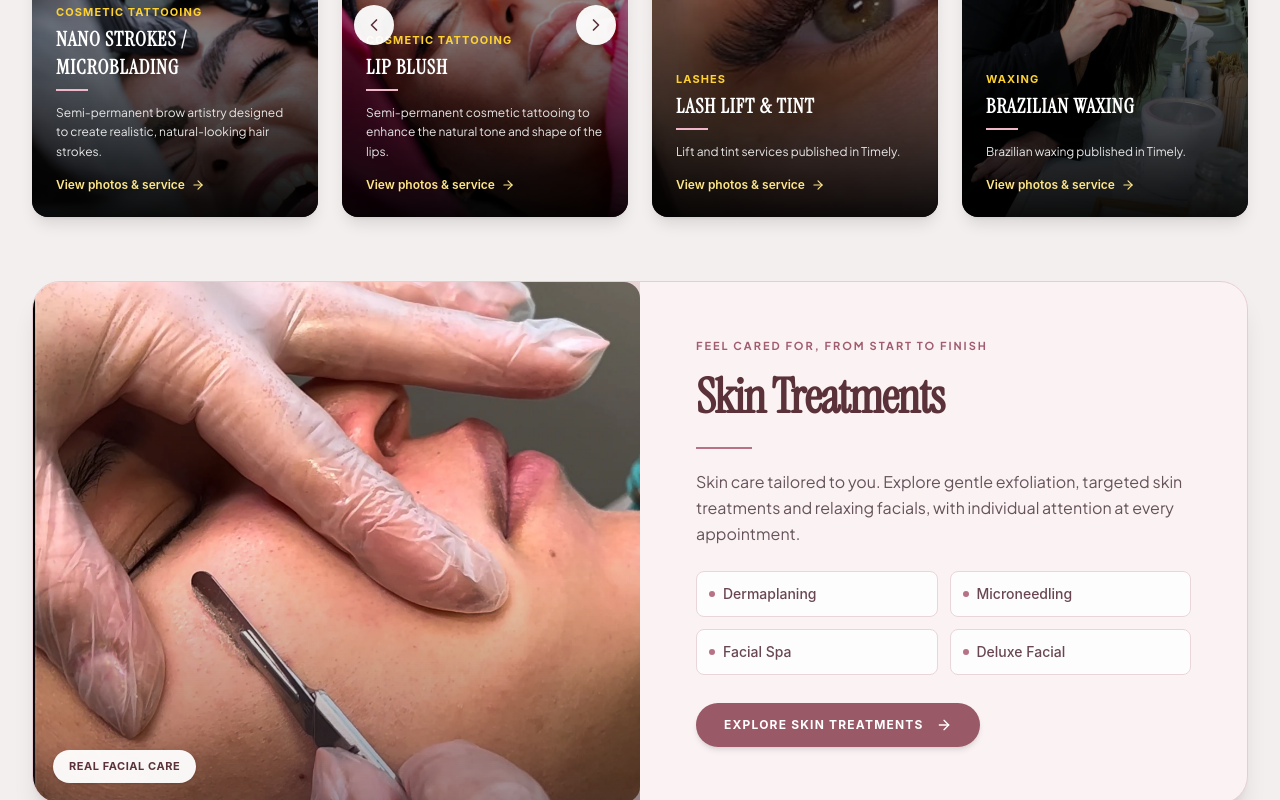
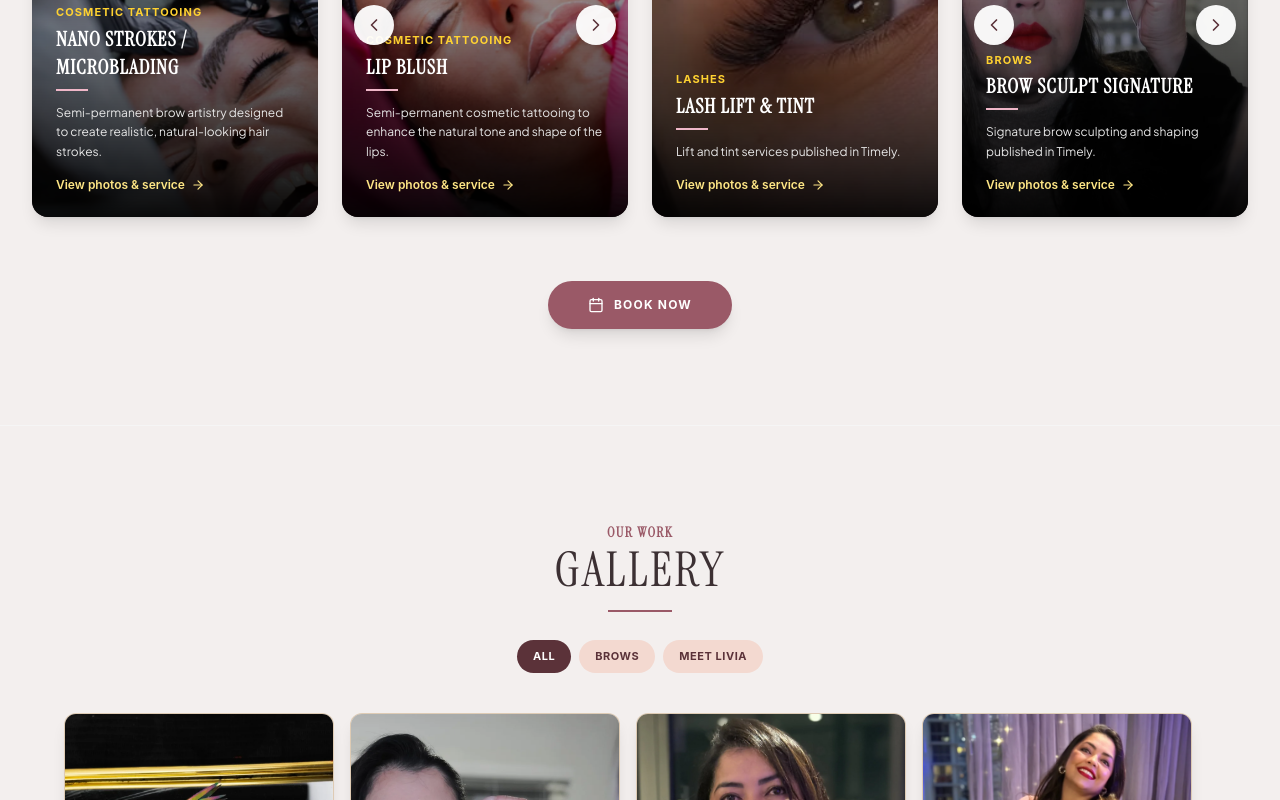
Before and after one commit to joorgeec3/Bella-Beauty-Brazil, a React (Vite) app: page / in a window 1280 px wide. Shown: the part 3400-4200 px from the top of the page. Built offline with nearby package versions, Linux system fonts and the light colour scheme; no server answers.

Commit message:
Use distinct topic-matched imagery once on homepage and remove redundant skin banner

```diff
--- a/src/components/ServicesSection.tsx
+++ b/src/components/ServicesSection.tsx
@@ -8,7 +8,7 @@ interface ServicesSectionProps { onOpenAppointment: () => void; onNavigateToServ
 
 export const ServicesSection: React.FC<ServicesSectionProps> = ({ onOpenAppointment, onNavigateToServices, language }) => {
   // Each featured service uses its own approved gallery; never substitute images from another category.
-  const topServices = ['nano-strokes', 'lip-blush', 'lash-lift', 'waxing']
+  const topServices = ['nano-strokes', 'lip-blush', 'lash-lift', 'brow-sculpt']
     .map((id) => SERVICES.find((item) => item.id === id))
     .filter((service): service is NonNullable<typeof service> => Boolean(service))
     .map((service) => getLocalizedService(service, language));
@@ -30,59 +30,7 @@ export const ServicesSection: React.FC<ServicesSectionProps> = ({ onOpenAppointm
           <HomeTreatmentCard key={service.id} service={service} language={language} position={index} onNavigate={onNavigateToServices} />
         ))}
       </div>
-      {/* Skin Treatments — approved real procedure photo, with the lighter Bella Beauty palette. */}
-      <section id="skin-treatments-feature" aria-labelledby="skin-treatments-feature-heading" className="relative overflow-hidden rounded-[28px] border border-[#e6cdd3] bg-[#fbf3f3] shadow-xl mb-16 reveal-from-right">
-        <div className="grid grid-cols-1 lg:grid-cols-12 items-stretch">
-          <div className="relative lg:col-span-6 min-h-[310px] sm:min-h-[410px] lg:min-h-[480px] overflow-hidden bg-[#e9d7d7]">
-            <img
-              src={siteImages.services.facialTreatment}
-              alt="Real dermaplaning facial skin-care treatment in progress at Bella Beauty Brazil"
-              className="service-editorial-image absolute inset-0 w-full h-full object-cover object-center"
-              loading="lazy"
-            />
-            <div className="absolute inset-0 bg-gradient-to-t from-[#291c23]/45 via-transparent to-transparent pointer-events-none" />
-            <span className="absolute bottom-5 left-5 inline-flex items-center gap-2 rounded-full bg-white/95 px-4 py-2 text-[11px] font-bold uppercase tracking-wider text-[#5b3239] shadow-sm">
-              {language === 'en' ? 'Real facial care' : language === 'pt' ? 'Cuidado facial real' : 'Cuidado facial real'}
-            </span>
-          </div>
-          <div className="lg:col-span-6 flex flex-col justify-center p-7 sm:p-10 lg:p-12 xl:p-14">
-            <span className="font-montserrat text-[11px] font-bold uppercase tracking-[0.18em] text-[#a15c70]">
-              {language === 'en' ? 'Feel cared for, from start to finish' : language === 'pt' ? 'Cuidado em cada detalhe' : 'Cuidado en cada detalle'}
-            </span>
-            <h3 id="skin-treatments-feature-heading" className="font-raleway text-3xl sm:text-4xl xl:text-5xl font-semibold tracking-tight text-[#5b3239] mt-3 leading-tight">
-              {language === 'en' ? 'Skin Treatments' : language === 'pt' ? 'Tratamentos de Pele' : 'Tratamientos de Piel'}
-            </h3>
-            <div className="w-14 h-0.5 bg-[#b77286] mt-5 mb-5" />
-            <p className="font-montserrat text-sm sm:text-base leading-relaxed text-[#66535b] max-w-lg">
-              {language === 'en'
-                ? 'Skin care tailored to you. Explore gentle exfoliation, targeted skin treatments and relaxing facials, with individual attention at every appointment.'
-                : language === 'pt'
-                  ? 'Cuidados para a pele feitos para você. Conheça esfoliação delicada, tratamentos personalizados e faciais relaxantes, sempre com atenção individual.'
-                  : 'Cuidados para tu piel. Descubre exfoliación suave, tratamientos personalizados y faciales relajantes, siempre con atención individual.'}
-            </p>
-            <div className="grid grid-cols-2 gap-2 sm:gap-3 mt-6" aria-label={language === 'en' ? 'Available skin treatments' : language === 'pt' ? 'Tratamentos disponíveis' : 'Tratamientos disponibles'}>
-              {['Dermaplaning', 'Microneedling', 'Facial Spa', 'Deluxe Facial'].map(name => (
-                <span key={name} className="flex items-center gap-2 rounded-lg border border-[#ead5da] bg-white/80 px-3 py-3 text-xs sm:text-sm font-medium text-[#694752]">
-                  <span aria-hidden="true" className="h-1.5 w-1.5 rounded-full bg-[#b77286] shrink-0" />
-                  {name}
-                </span>
-              ))}
-            </div>
-            <a
-              href={`${import.meta.env.BASE_URL.replace(/\/$/, '')}/services`}
-              onClick={(event) => {
-                if (event.metaKey || event.ctrlKey || event.shiftKey || event.altKey || event.button !== 0) return;
-                event.preventDefault();
-                onNavigateToServices('dermaplaning');
-              }}
-              className="inline-flex w-fit items-center justify-center gap-3 mt-7 rounded-full bg-[#9a5967] px-7 py-3.5 text-xs font-bold uppercase tracking-widest text-white shadow-md hover:bg-[#7a4753] transition-colors focus-visible:outline-2 focus-visible:outline-[#9a5967] cursor-pointer"
-            >
-              {language === 'en' ? 'Explore skin treatments' : language === 'pt' ? 'Ver tratamentos de pele' : 'Ver tratamientos de piel'}
-              <ArrowRight className="w-4 h-4" aria-hidden="true" />
-            </a>
-          </div>
-        </div>
-      </section>
+      {/* Skin and Waxing now have their own topical photo cards in Signature Care above; the large duplicate banner is intentionally omitted. */}
       <div className="text-center"><button type="button" onClick={onOpenAppointment} className="inline-flex items-center space-x-2.5 bg-[#9a5967] hover:bg-[#a96e2e] text-white text-xs font-bold uppercase tracking-widest px-10 py-4 rounded-full shadow-lg transition-all duration-300 hover:scale-105 cursor-pointer"><Calendar className="w-4 h-4 text-white" /><span>{language === 'en' ? 'BOOK NOW' : language === 'pt' ? 'AGENDAR' : 'RESERVAR'}</span></button></div>
     </div>
   </section>;
```
